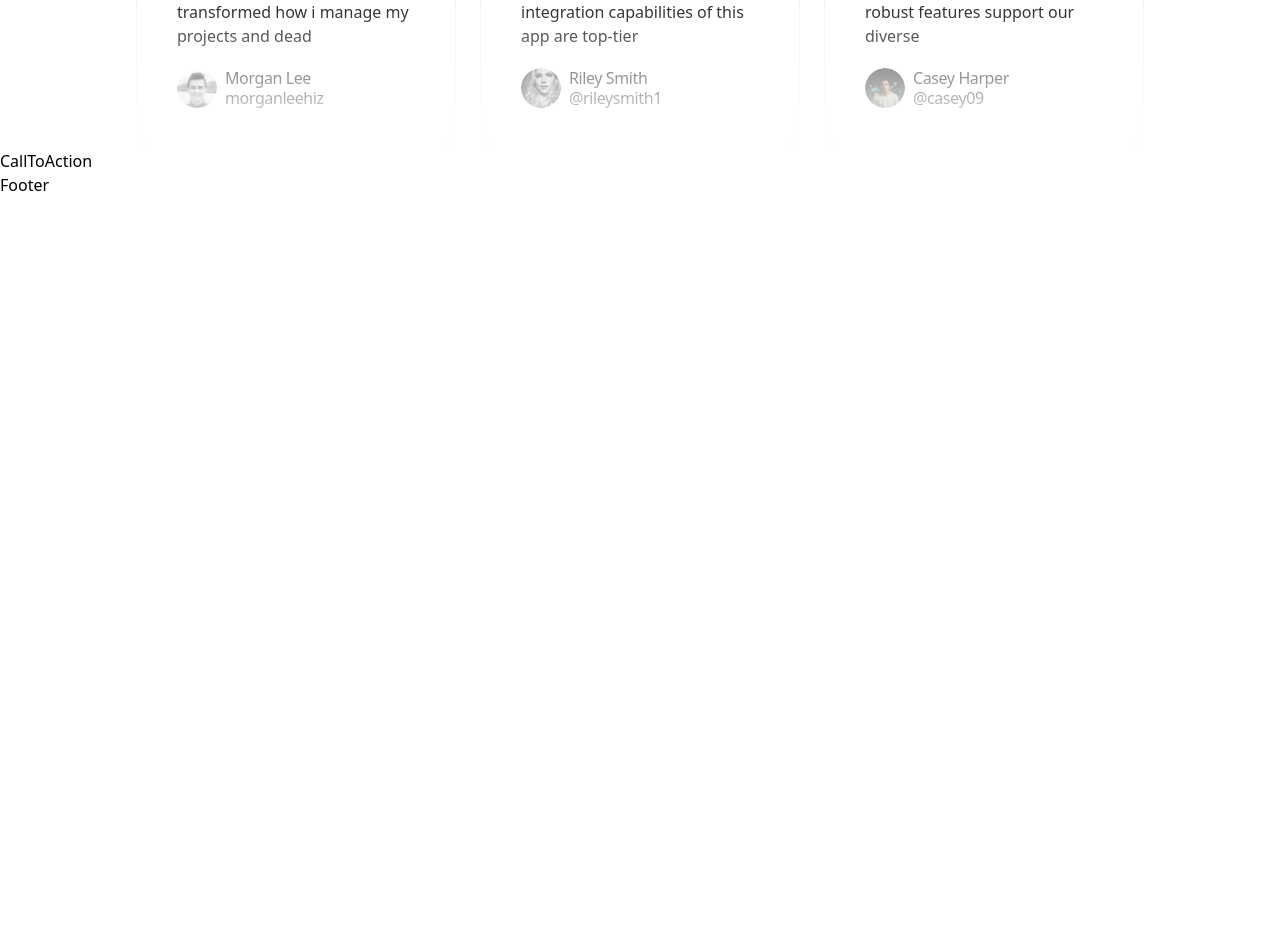
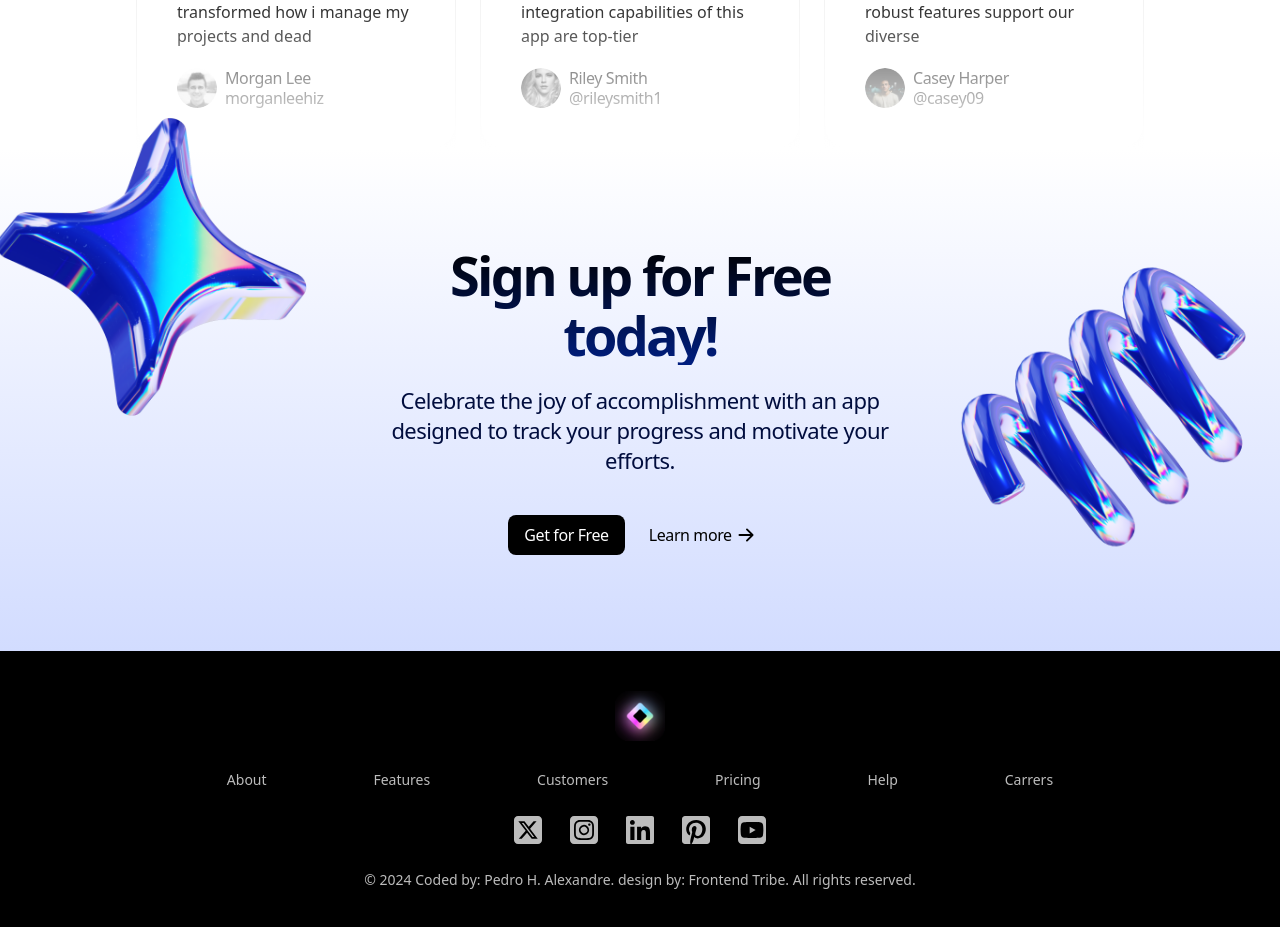
Before and after one commit to codename-FlawZ/Saas-landing-page, a React (Vite) app: page / in a window 1280 px wide. Shown: the part 3980-4907 px from the top of the page. Before the commit the page ends 4177 px from the top, so only its background shows below. Built offline with nearby package versions, Linux system fonts and the light colour scheme.

Commit message:
day 8
finished the webpage part of the project, now need to start the animation process

```diff
--- a/src/components/CallToAction.jsx
+++ b/src/components/CallToAction.jsx
@@ -1,8 +1,23 @@
-import React from 'react'
+import { ArrowRightIcon } from "@heroicons/react/16/solid";
+import starImage from "../assets/star.png";
+import springImage from "../assets/spring.png";
 
 const CallToAction = () => {
   return (
-	<div>CallToAction</div>
+	<section className='bg-gradient-to-b from-white to-[#D2DCFF] py-24 overflow-x-clip'>
+    <div className="container">
+      <div className="section-heading relative">
+      <h2 className='section-title'>Sign up for Free today!</h2>
+      <p className='section-description mt-5'>Celebrate the joy of accomplishment with an app designed to track your progress and motivate your efforts.</p>
+      <img src={starImage} alt="Star" width={340} className="absolute -left-[390px] -top-[140px]" />
+      <img src={springImage} alt="Star" width={340} className="absolute -right-[360px] -top-[2px]" />
+      </div>
+      <div className="flex gap-2 mt-10 justify-center">
+        <button className='btn btn-primary'>Get for Free</button>
+        <button className='btn btn-text gap-1'><span>Learn more</span><ArrowRightIcon className="h-5 w-5" /></button>
+      </div>
+    </div>
+  </section>
   )
 }
 
--- a/src/components/Footer.jsx
+++ b/src/components/Footer.jsx
@@ -1,8 +1,35 @@
-import React from 'react'
+import logo from "../assets/logosaas.png";
+import { FaSquareXTwitter } from "react-icons/fa6";
+import { FaSquareInstagram } from "react-icons/fa6";
+import { FaLinkedin } from "react-icons/fa6";
+import { FaPinterestSquare } from "react-icons/fa";
+import { FaSquareYoutube } from "react-icons/fa6";
 
 const Footer = () => {
   return (
-	<div>Footer</div>
+	<footer className="bg-black text-[#BCBCBC] text-sm py-10 text-center">
+    <div className="container">
+      <div className="inline-flex relative before:content-[''] before:top-2 before:bottom-0 before:blur before:h-full before:bg-[linear-gradient(to_right,#F87BFF,#FB92CF,#FFDD98,#C2F0B1,#2FD8FE)] before:absolute">
+      <img src={logo} alt="Sass logo" height={20} width={50} className="relative" />
+      </div>
+      <nav className="flex md:justify-evenly md:items-center max-sm:flex-col max-sm:gap-6 mt-6">
+        <a href="">About</a>
+        <a href="">Features</a>
+        <a href="">Customers</a>
+        <a href="">Pricing</a>
+        <a href="">Help</a>
+        <a href="">Carrers</a>
+      </nav>
+      <div className="flex justify-center gap-6 mt-6">
+        <FaSquareXTwitter className="w-8 h-8" />
+        <FaSquareInstagram className="w-8 h-8"/>
+        <FaLinkedin className="w-8 h-8" />
+        <FaPinterestSquare className="w-8 h-8" />
+        <FaSquareYoutube className="w-8 h-8 " />
+      </div>
+      <p className="mt-6">&copy; 2024 Coded by: Pedro H. Alexandre. design by: Frontend Tribe. All rights reserved.</p>
+    </div>
+  </footer>
   )
 }
 
```
